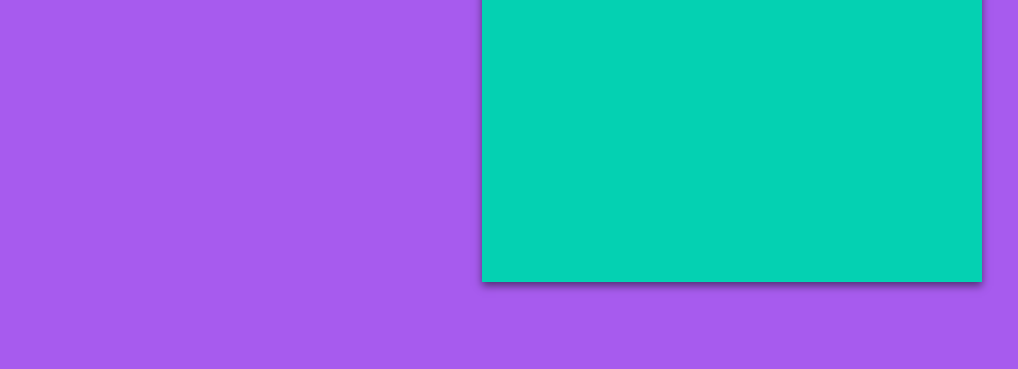
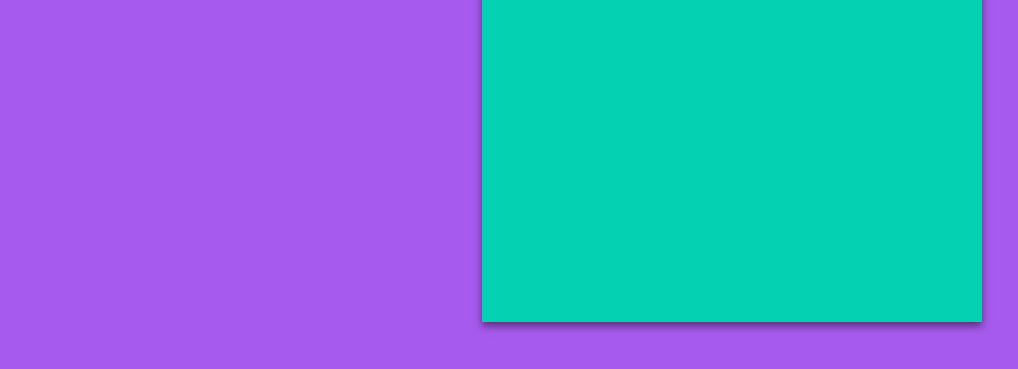
Before and after one commit to ThinkK1ng/Gaming-APP-Project, a plain HTML site: page prices.html in a window 1280 px wide. Shown: the part 361-730 px from the top of the page, without its empty margins (233-1251 px from the left). Drawn offline with nearby package versions, Linux system fonts and the light colour scheme; a web font is replaced by a local one.

Commit message:
the card now extends to the bottom of the page

```diff
--- a/assets/css/style.css
+++ b/assets/css/style.css
@@ -72,7 +72,6 @@ section h2{
     transition: 0.5s;
     padding-top: 25px;
     padding-bottom: 325px;
-    height: 25rem;
     width: 500px;
     display: flex;
     justify-content: center;
```
